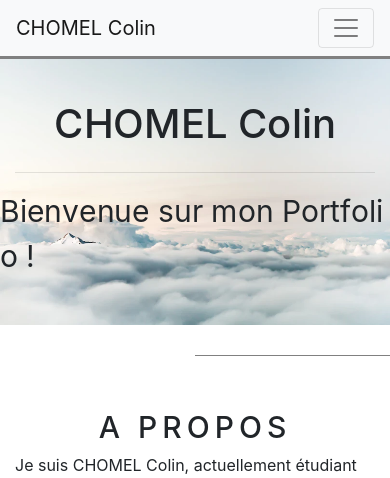
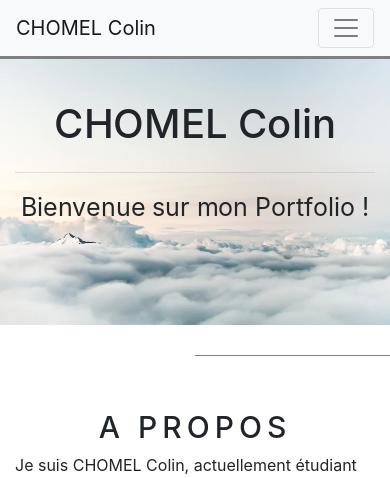
Before and after one commit to Zekarant/portefolio, a PHP site: page / in a window 390 px wide. Shown: the top 478 px of the page. Run offline with PHP 8.4, Linux system fonts and the light colour scheme.

Commit message:
Ajout de la responsive mobile

```diff
--- a/index.html
+++ b/index.html
@@ -209,7 +209,7 @@
 					<div class="content-details fadeIn-top">
 						<h3>Mangas'Fan</h3>
 						<hr class="content-separation">
-						<p>Mangas'Fan est un projet de site web réalisé par moi-même. Site web traitant de l'actualité des mangas, des animes et des jeux autour de ces domaines. Réservé aux passionnés.</p>
+						<p>Mangas'Fan est un projet de site web réalisé par moi-même. Site web traitant de l'actualité des mangas, des animes.</p>
 						<hr class="content-separation">
 						<img src="images/bootstrap.png" class="petitesImages" />
 						<img src="images/html.png" class="petitesImages" />
--- a/style.css
+++ b/style.css
@@ -344,7 +344,7 @@
     height: 325px;
   }
   .animate {
-    font-size: 30px;
+    font-size: 25px;
   }
   .imageAbout {
     display: none;
```
